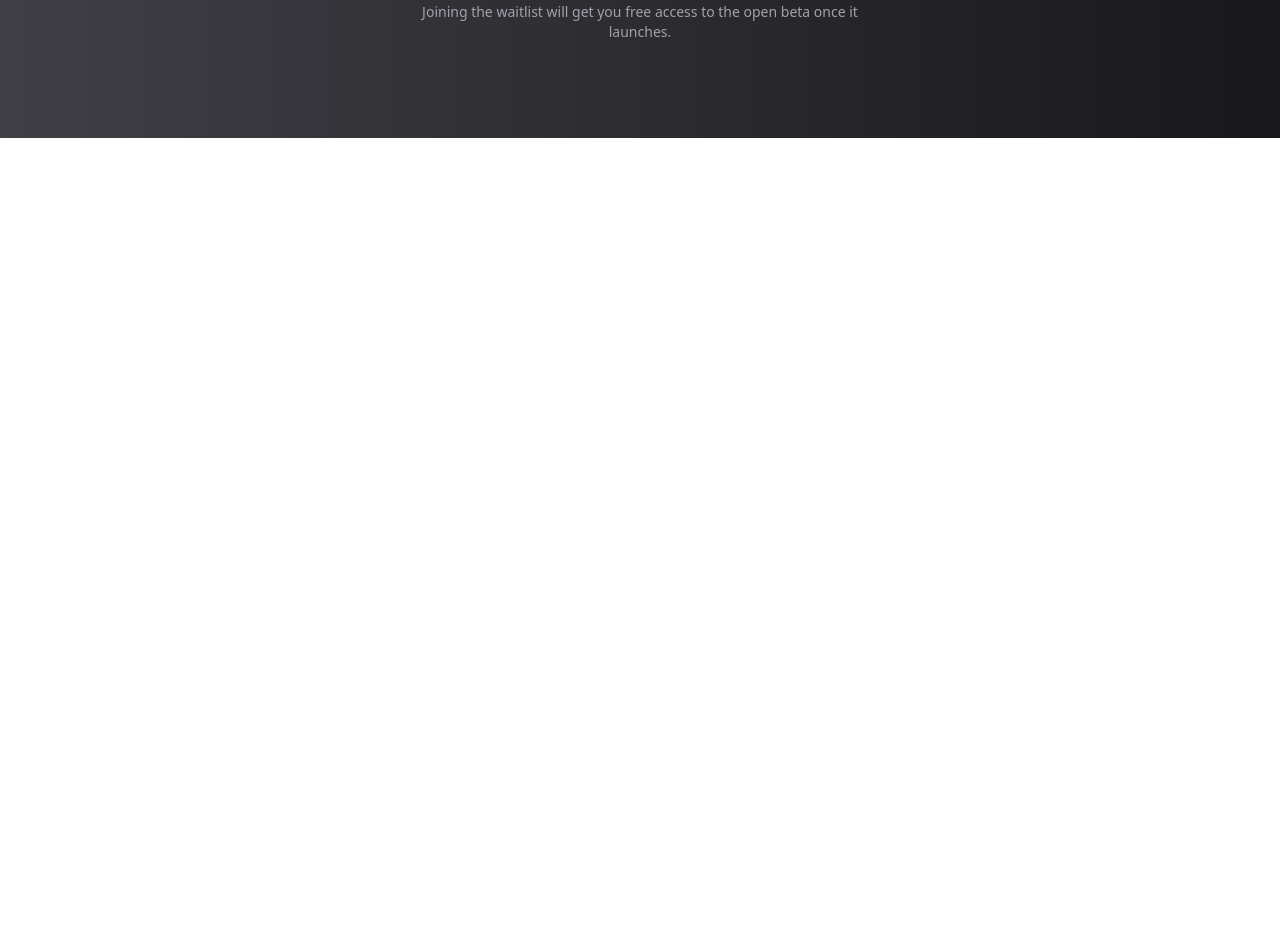
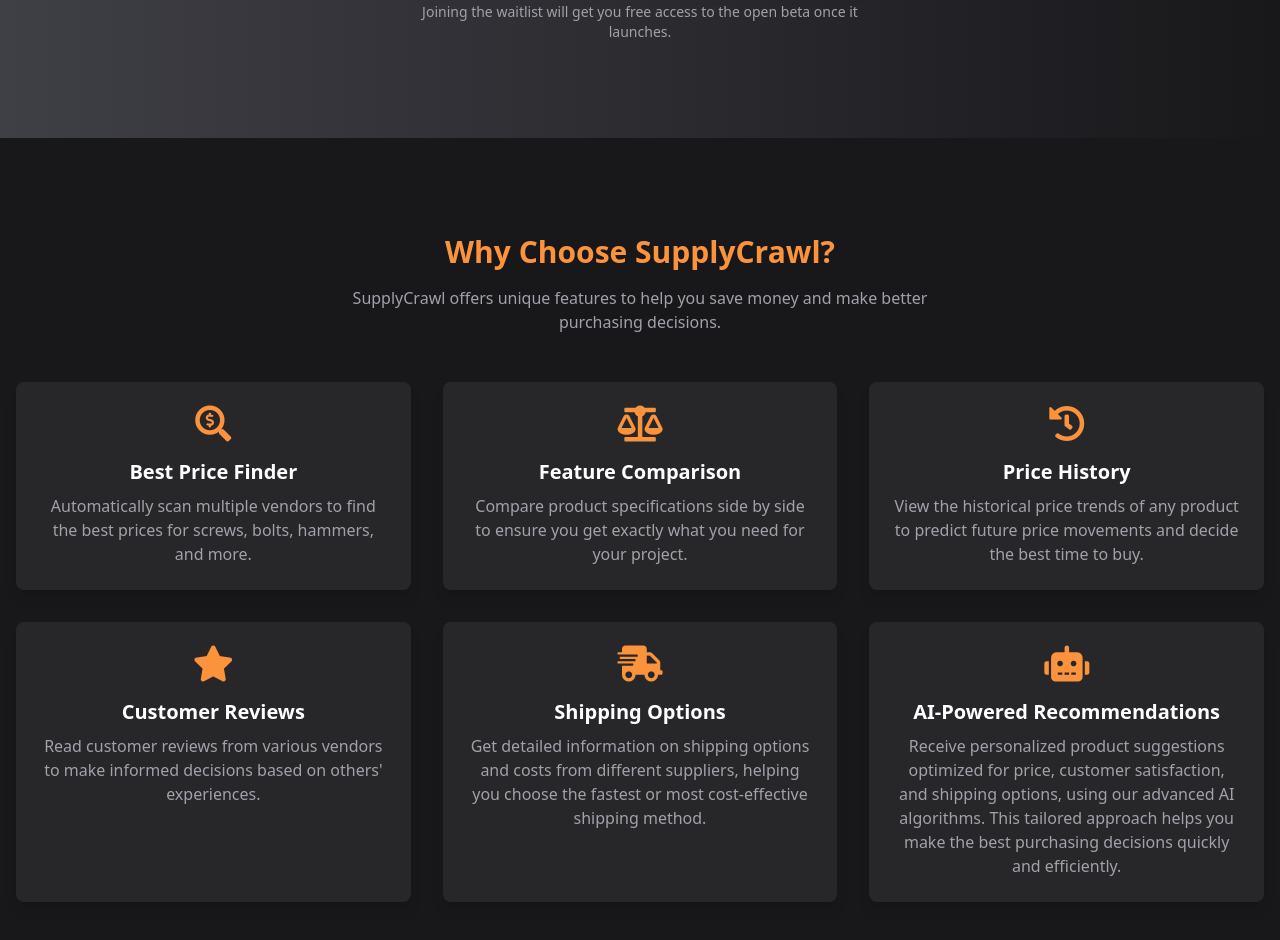
Before and after one commit to jorgoose/supplycrawl, a SvelteKit app in the folder supplycrawl-ui/: page / in a window 1280 px wide. Shown: the part 520-1460 px from the top of the page. Before the commit the page ends 800 px from the top, so only its background shows below. Built offline with nearby package versions, Linux system fonts and the light colour scheme.

Commit message:
Update page title and feature descriptions in +page.svelte

```diff
--- a/supplycrawl-ui/src/routes/+page.svelte
+++ b/supplycrawl-ui/src/routes/+page.svelte
@@ -64,7 +64,7 @@
     <section class="bg-gradient-to-r from-zinc-700 to-zinc-900 py-12 sm:py-24">
         <div class="container mx-auto px-4">
             <div class="max-w-xl mx-auto text-center mb-8 sm:mb-12">
-                <h1 class="text-3xl sm:text-4xl font-bold text-white mb-3 sm:mb-4">Compare Industrial Tool Prices Easily</h1>
+                <h1 class="text-3xl sm:text-4xl font-bold text-white mb-3 sm:mb-4">Easily Compare Industrial Supply Prices</h1>
                 <p class="text-zinc-300 text-base sm:text-lg">Get the best deals from suppliers like W.W. Grainger, McMaster Carr, and others. Compare prices and features effortlessly.</p>
             </div>
             <div class="max-w-md mx-auto" id="waitlistForm">
@@ -94,4 +94,57 @@
             </div>
         </div>
     </section>
+    <section class="bg-zinc-900 py-12 sm:py-24">
+        <div class="container mx-auto px-4">
+            <div class="max-w-xl mx-auto text-center mb-8 sm:mb-12">
+                <h2 class="text-2xl sm:text-3xl font-bold text-orange-400 mb-3 sm:mb-4">Why Choose SupplyCrawl?</h2>
+                <p class="text-zinc-400 text-sm sm:text-base">SupplyCrawl offers unique features to help you save money and make better purchasing decisions.</p>
+            </div>
+            <div class="grid grid-cols-1 md:grid-cols-2 lg:grid-cols-3 gap-4 sm:gap-8">
+                <div class="bg-zinc-800 rounded-lg shadow-lg p-6">
+                    <div class="flex items-center justify-center mb-4">
+                        <i class="fas fa-search-dollar text-orange-400 text-4xl"></i>
+                    </div>
+                    <h3 class="text-xl font-bold mb-2 text-center text-white">Best Price Finder</h3>
+                    <p class="text-zinc-400 text-center">Automatically scan multiple vendors to find the best prices for screws, bolts, hammers, and more.</p>
+                </div>
+                <div class="bg-zinc-800 rounded-lg shadow-lg p-6">
+                    <div class="flex items-center justify-center mb-4">
+                        <i class="fas fa-balance-scale text-orange-400 text-4xl"></i>
+                    </div>
+                    <h3 class="text-xl font-bold mb-2 text-center text-white">Feature Comparison</h3>
+                    <p class="text-zinc-400 text-center">Compare product specifications side by side to ensure you get exactly what you need for your project.</p>
+                </div>
+                <div class="bg-zinc-800 rounded-lg shadow-lg p-6">
+                    <div class="flex items-center justify-center mb-4">
+                        <i class="fas fa-history text-orange-400 text-4xl"></i>
+                    </div>
+                    <h3 class="text-xl font-bold mb-2 text-center text-white">Price History</h3>
+                    <p class="text-zinc-400 text-center">View the historical price trends of any product to predict future price movements and decide the best time to buy.</p>
+                </div>
+                <div class="bg-zinc-800 rounded-lg shadow-lg p-6">
+                    <div class="flex items-center justify-center mb-4">
+                        <i class="fas fa-star text-orange-400 text-4xl"></i>
+                    </div>
+                    <h3 class="text-xl font-bold mb-2 text-center text-white">Customer Reviews</h3>
+                    <p class="text-zinc-400 text-center">Read customer reviews from various vendors to make informed decisions based on others' experiences.</p>
+                </div>
+                <div class="bg-zinc-800 rounded-lg shadow-lg p-6">
+                    <div class="flex items-center justify-center mb-4">
+                        <i class="fas fa-shipping-fast text-orange-400 text-4xl"></i>
+                    </div>
+                    <h3 class="text-xl font-bold mb-2 text-center text-white">Shipping Options</h3>
+                    <p class="text-zinc-400 text-center">Get detailed information on shipping options and costs from different suppliers, helping you choose the fastest or most cost-effective shipping method.</p>
+                </div>
+                <div class="bg-zinc-800 rounded-lg shadow-lg p-6">
+                    <div class="flex items-center justify-center mb-4">
+                        <i class="fas fa-robot text-orange-400 text-4xl"></i>
+                    </div>
+                    <h3 class="text-xl font-bold mb-2 text-center text-white">AI-Powered Recommendations</h3>
+                    <p class="text-zinc-400 text-center">Receive personalized product suggestions optimized for price, customer satisfaction, and shipping options, using our advanced AI algorithms. This tailored approach helps you make the best purchasing decisions quickly and efficiently.</p>
+                </div>
+            </div>
+        </div>
+    </section>
+
 </main>
```
